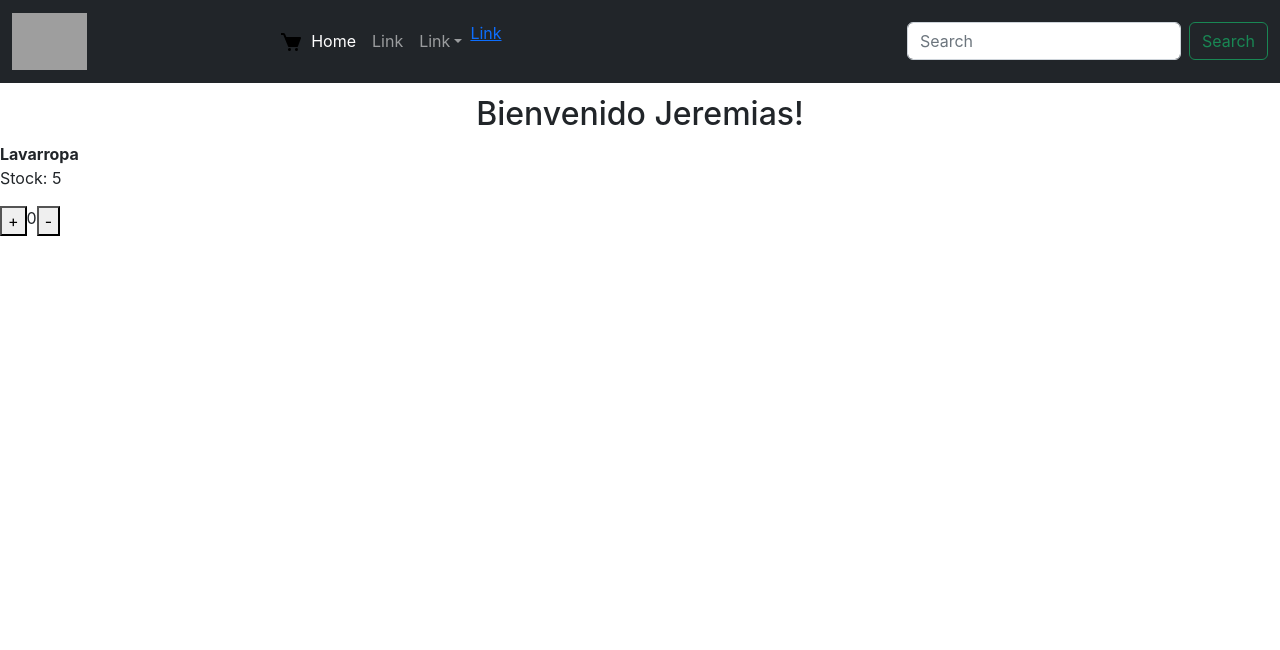
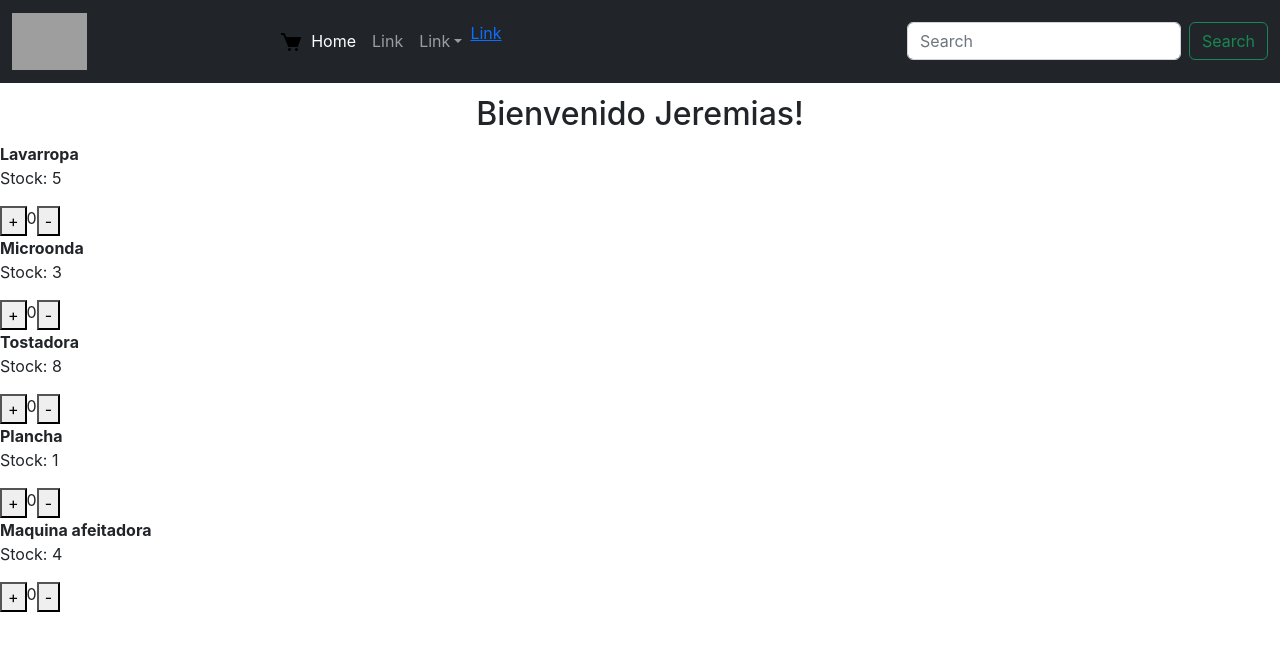
Before and after one commit to JereQ8/Proyecto-React-con-CoderHouse, a React (Create React App) app: page / in a window 1280 px wide. Shown: the top 650 px of the page. Built offline with nearby package versions, Linux system fonts and the light colour scheme; grey boxes are pictures that could not be loaded.

Commit message:
contador2

```diff
--- a/src/App.js
+++ b/src/App.js
@@ -10,6 +10,10 @@ function App() {
       <NavBar/>
       <ItemListContainer nombre="Jeremias"/>
       <ItemCount stock={5} nombreProducto="Lavarropa"/>
+      <ItemCount stock={3} nombreProducto="Microonda"/>
+      <ItemCount stock={8} nombreProducto="Tostadora"/>
+      <ItemCount stock={1} nombreProducto="Plancha"/>
+      <ItemCount stock={4} nombreProducto="Maquina afeitadora"/>
     </div>
   );
 }
```
